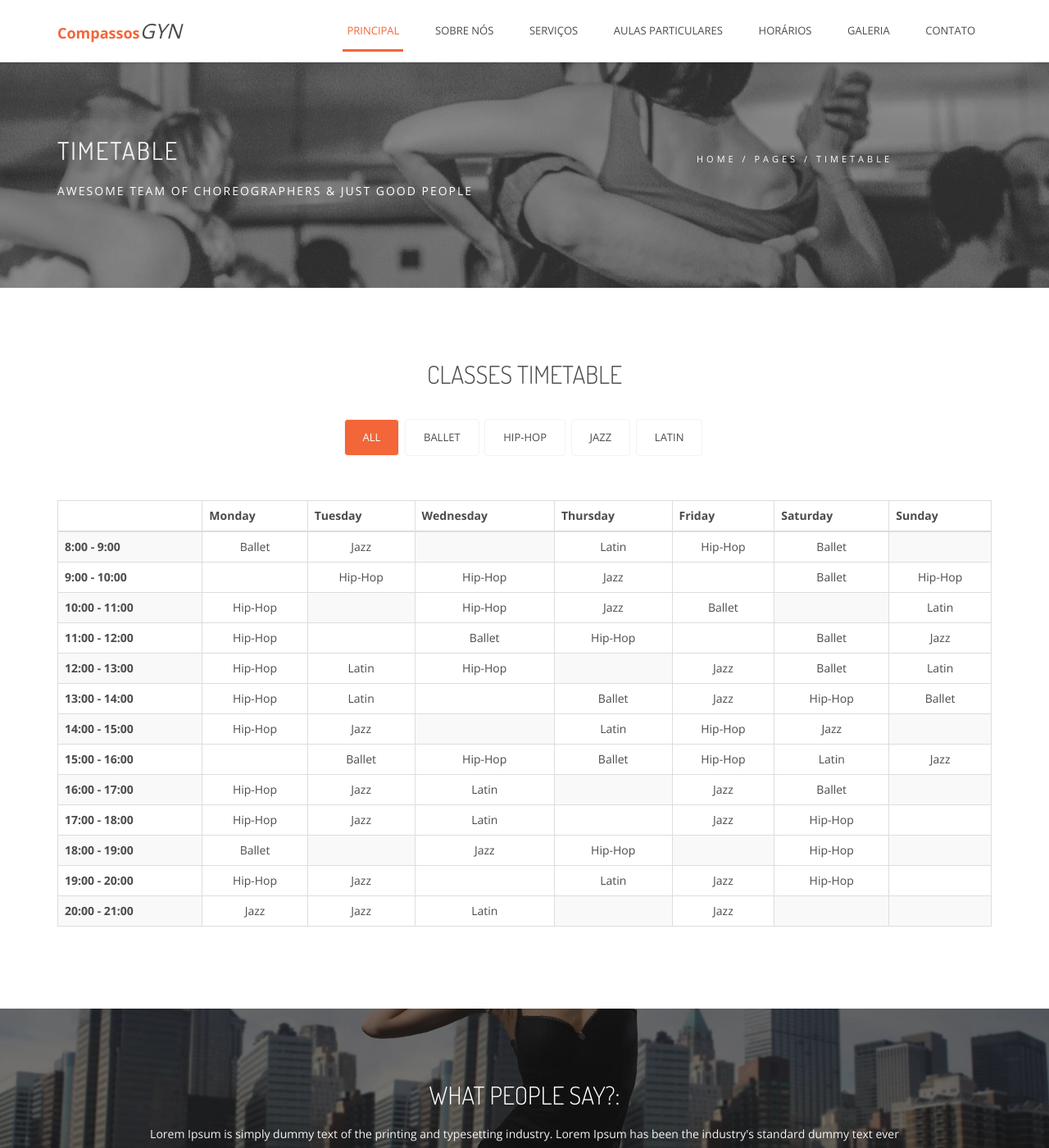
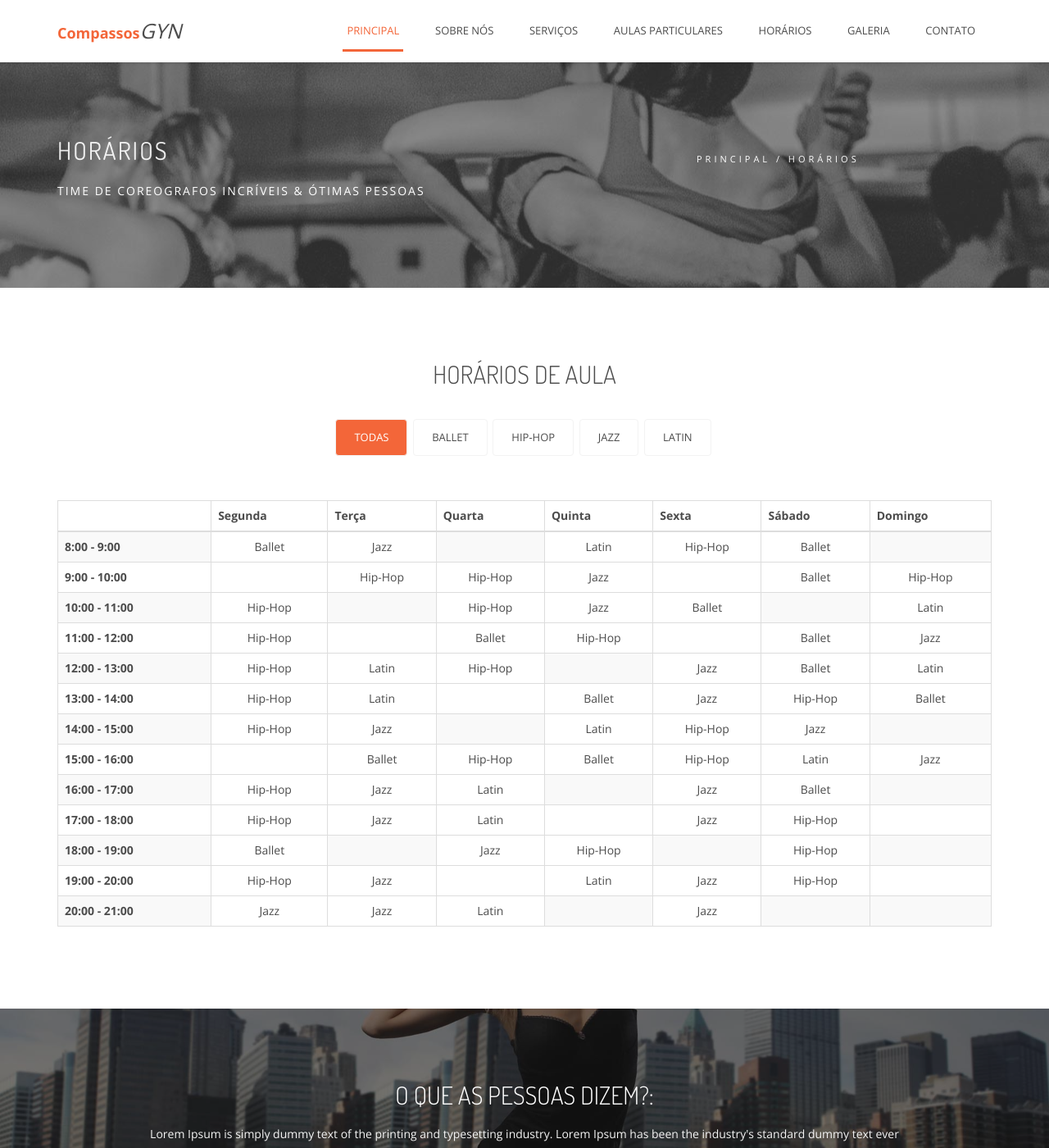
Before and after one commit to 5devmonkeys/comp, a Jekyll site: the page built from horarios.html, in a window 1280 px wide and 1400 px high. Shown: the whole window at 82% size. Built offline with Jekyll 4.4.1, drawn with Linux system fonts in a browser that asks for light colours; some web fonts are replaced; some of the changed text lies outside the part shown.

Commit message:
translate timbertable

```diff
--- a/aulas-particulares.html
+++ b/aulas-particulares.html
@@ -55,7 +55,7 @@ layout: default
     <section id="testimonials" class="dark_section parallax">
     <div class="container">
         <header class="section_header text-center">
-            <h2>O que as pessoas dizem:</h2>
+            <h2>O que as pessoas dizem?:</h2>
         </header>
         <div class="row">
             <div class="col-sm-10 col-sm-offset-1 ">
--- a/horarios.html
+++ b/horarios.html
@@ -8,15 +8,16 @@ layout: default
         <div class="container">
             <div class="row">
                 <div class="col-md-8">
-                <h1 class="hs-line">Timetable</h1>
+                    <h1 class="hs-line">Horários</h1>
                     <div class="hs-line-des">
-                    Awesome team of choreographers &amp;&nbsp;just good people
+                         Time de coreografos incríveis &amp;&nbsp;ótimas pessoas
                     </div>
                 </div>
                 <div class="col-md-4 mt-30">
                     <div class="mod-breadcrumbs">
-                    <a href="/">Home</a>&nbsp;/&nbsp;<a href="#">Pages</a>&nbsp;/&nbsp;<span>Timetable</span>
+                        <a href="index.html">Principal</a>&nbsp;/&nbsp;<span>Horários</span>
                     </div>
+
                 </div>
             </div>
         </div>
@@ -26,13 +27,13 @@ layout: default
         <div class="container">
             <div class="row">
                  <header class="section_header text-center">
-                    <h2>classes timetable</h2>
+                    <h2>Horários de aula</h2>
                 </header>
             </div>
             <div class="row">
                 <div class="text-center filters col-sm-12">
                     <ul id="timetable_filter">
-                        <li><a class="selected" data-filter="all" href="#">All</a></li>
+                        <li><a class="selected" data-filter="all" href="#">Todas</a></li>
                         <li><a data-filter=".Ballet" href="#" class="">Ballet</a></li>
                         <li><a data-filter=".Hip-Hop" href="#" class="">Hip-Hop</a></li>
                         <li><a data-filter=".Jazz" href="#" class="">Jazz</a></li>
@@ -48,13 +49,13 @@ layout: default
                             <thead>
                                 <tr>
                                     <th></th>
-                                    <th>Monday</th>
-                                    <th>Tuesday</th>
-                                    <th>Wednesday</th>
-                                    <th>Thursday</th>
-                                    <th>Friday</th>
-                                    <th>Saturday</th>
-                                    <th>Sunday</th>
+                                    <th>Segunda</th>
+                                    <th>Terça</th>
+                                    <th>Quarta</th>
+                                    <th>Quinta</th>
+                                    <th>Sexta</th>
+                                    <th>Sábado</th>
+                                    <th>Domingo</th>
                                 </tr>
                             </thead>
                             <tbody>
@@ -514,7 +515,7 @@ layout: default
  <section id="testimonials" class="dark_section parallax">
     <div class="container">
         <header class="section_header text-center">
-            <h2>What people say?:</h2>
+            <h2>O que as pessoas dizem?:</h2>
         </header>
         <div class="row">
             <div class="col-sm-10 col-sm-offset-1 ">
--- a/sobre.html
+++ b/sobre.html
@@ -21,7 +21,7 @@ layout: default
                 </div>
             </div>
         </div>
-    </section>
+</section>
 
 
 
@@ -77,7 +77,7 @@ layout: default
 <section id="testimonials" class="dark_section parallax">
     <div class="container">
         <header class="section_header text-center">
-            <h2>O que as pessoas dizem:</h2>
+            <h2>O que as pessoas dizem?:</h2>
         </header>
         <div class="row">
             <div class="col-sm-10 col-sm-offset-1 ">
```
Also changed, not shown: other parts of horarios.html (+1 -1 lines). Lines whose indentation alone changed are shown as unchanged.
